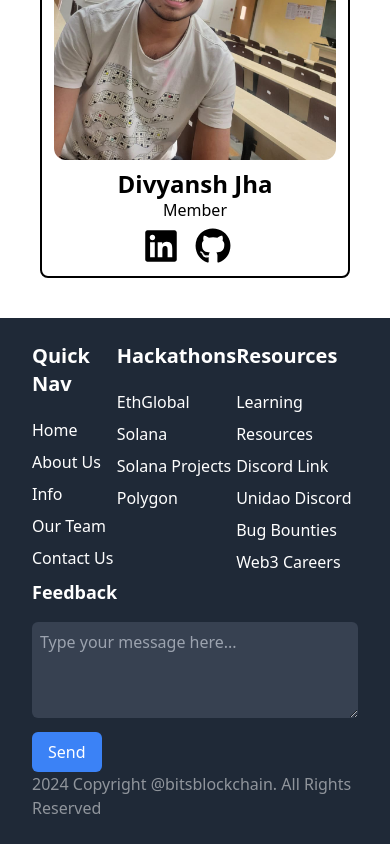
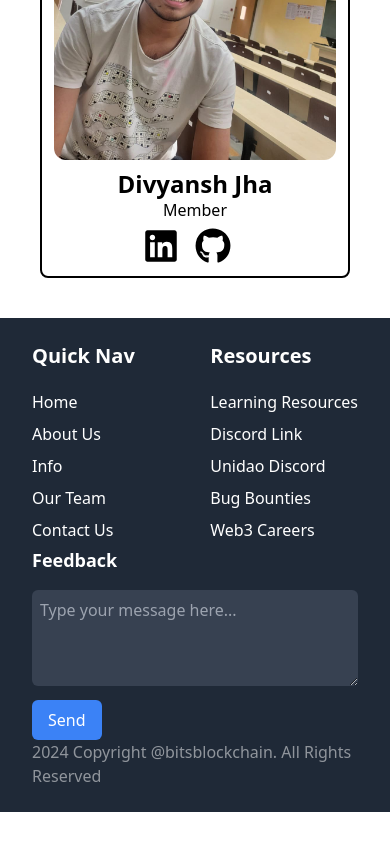
Before and after one commit to BITS-BLOCKCHAIN/BitsBlockchainWebsite, a React (Vite) app in the folder BitsBlockChainWebsite/: page / in a window 390 px wide. Shown: the part 9667-10511 px from the top of the page. After the commit the page ends 10479 px from the top, so only its background shows below. Built offline with nearby package versions, Linux system fonts and the light colour scheme; a web font is replaced by a local one.

Commit message:
updated footer

```diff
--- a/BitsBlockChainWebsite/src/Components/Footer.jsx
+++ b/BitsBlockChainWebsite/src/Components/Footer.jsx
@@ -75,24 +75,26 @@ const Footer = () => {
             </ul>
           </div>
           <div className="text-white xs:px-5 leading-8 md:mr-20">
-            <h2 className="font-bold text-xl mb-4">Hackathons</h2>
+            <h2 className="font-bold text-xl mb-4 hidden lg:block mb:block sm:block xs:hidden">
+              Hackathons
+            </h2>
             <ul>
-              <li>
+              <li className="hidden lg:block mb:block sm:block xs:hidden">
                 <a href="https://ethglobal.com/" target="_blank">
                   EthGlobal
                 </a>
               </li>
-              <li>
+              <li className="hidden lg:block mb:block sm:block xs:hidden">
                 <a href="https://www.colosseum.org/renaissance" target="_blank">
                   Solana
                 </a>
               </li>
-              <li>
+              <li className="hidden lg:block mb:block sm:block xs:hidden">
                 <a href="https://superteam.fun/" target="_blank">
                   Solana Projects
                 </a>
               </li>
-              <li>
+              <li className="hidden lg:block mb:block sm:block xs:hidden">
                 <a
                   href="https://polygon.technology/blog-tags/hackathons"
                   target="_blank"
```
